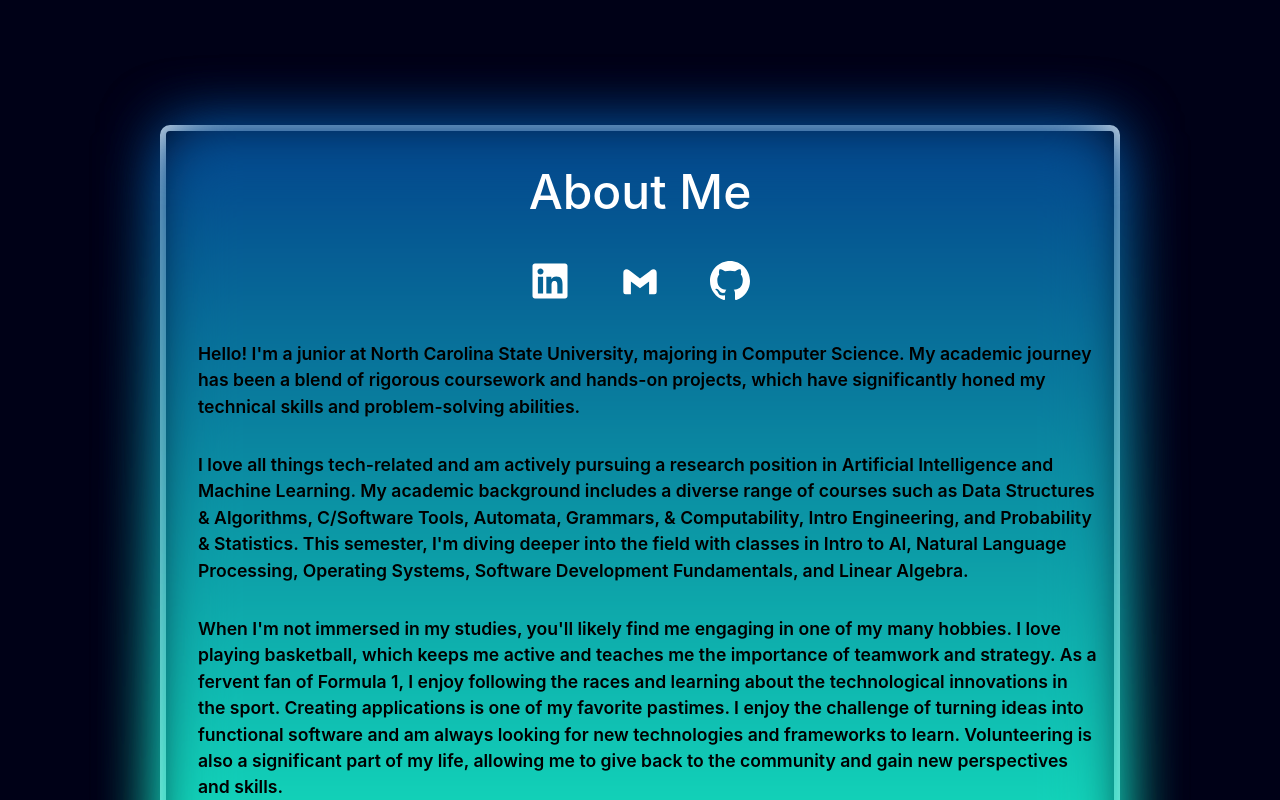
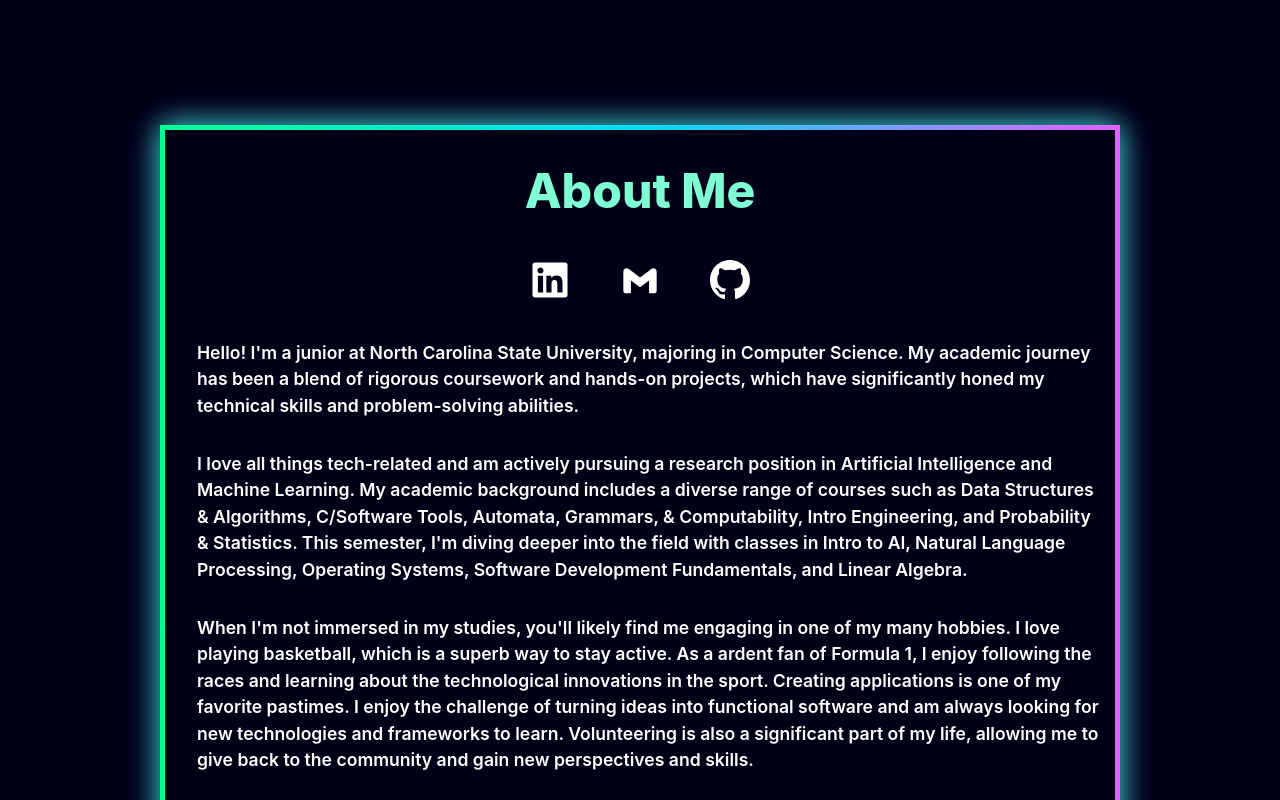
Before and after one commit to DineshK100/Personal-Portfolio-Website, a React (Create React App) app: page / in a window 1280 px wide. Shown: the part 900-1700 px from the top of the page. Built offline with nearby package versions, Linux system fonts and the light colour scheme.

Commit message:
Final design changes before deployment

```diff
--- a/src/about.css
+++ b/src/about.css
@@ -1,4 +1,4 @@
-.about{
+.about {
     padding-top: 14rem;
     padding-bottom: 11rem;
     display: flex;
@@ -6,21 +6,21 @@
     align-items: center;
 }
 
-.media-item{
-    width:40px;
+.media-item {
+    width: 40px;
     position: relative;
     z-index: 1;
     height: 40px;
     cursor: pointer;
 }
 
-.media-item:hover{
+.media-item:hover {
     transform: scale(1.1);
     cursor: pointer;
 }
 
-.media{
-    display:flex;
+.media {
+    display: flex;
     flex-direction: row;
     gap: 50px;
     justify-content: center;
@@ -30,28 +30,35 @@
 
 .about-card {
     position: relative;
-    border: 6px solid white;
+    border: 5px solid;
     border-radius: 10px;
+    border-image-source: linear-gradient(to right, #00ff94, #00dfff, #e361ff);
+    border-image-slice: 1;
     width: 75%;
     justify-content: center;
+    z-index: 1;
+    box-shadow: 0 0 30px rgba(0, 255, 148, 0.5),
+                0 0 30px rgba(0, 223, 255, 0.5),
+                0 0 30px rgba(227, 97, 255, 0.5);
 }
 
-.about-card::before, .about-card::after {
+.about-card::before {
     content: "";
     position: absolute;
-    top: 0;
-    left: 0;
-    right: 0;
-    bottom: 0;
-    background: linear-gradient(to top, #17ffc6, #03448c);
-    z-index: 0;
+    top: -5px;
+    left: -5px;
+    right: -5px;
+    bottom: -5px;
     border-radius: inherit;
-    filter: blur(2rem);
+    border: 5px solid transparent;
+    z-index: -1;
 }
 
 .about-card h2 {
     position: relative;
     z-index: 1;
+    color: aquamarine;
+    font-weight: 800;
     padding-top: 2rem;
     display: flex;
     justify-content: center;
@@ -59,16 +66,14 @@
 }
 
 .about-card p {
-    display:flex;
+    display: flex;
     justify-content: center;
     position: relative;
     font-size: 1.1rem;
     z-index: 1;
     padding: 0.5rem 0.5rem;
-    color: black;
-    justify-content: center;
-    filter: brightness(200%);
+    color: white;
     font-weight: 600;
-    padding-left: 2rem;;
-    padding-right: 1rem;;
+    padding-left: 2rem;
+    padding-right: 1rem;
 }
--- a/src/about.js
+++ b/src/about.js
@@ -56,9 +56,8 @@ function About() {
 
         <p>
           When I'm not immersed in my studies, you'll likely find me engaging in
-          one of my many hobbies. I love playing basketball, which keeps me
-          active and teaches me the importance of teamwork and strategy. As a
-          fervent fan of Formula 1, I enjoy following the races and learning
+          one of my many hobbies. I love playing basketball, which is a superb way to stay active. As a
+          ardent fan of Formula 1, I enjoy following the races and learning
           about the technological innovations in the sport. Creating
           applications is one of my favorite pastimes. I enjoy the challenge of
           turning ideas into functional software and am always looking for new
--- a/src/experience.css
+++ b/src/experience.css
@@ -166,7 +166,8 @@
     font-size: 19px;
     font-weight: 700;
     line-height: 24px;
-    margin: 0 0 15px 0
+    margin: 0 0 15px 0;
+    color: aquamarine;
 }
 
 .main-timeline .description {
--- a/src/intro.js
+++ b/src/intro.js
@@ -1,11 +1,10 @@
-import React, { useEffect } from "react";
+import React from "react";
 import "./intro.css";
 import { Link } from "react-scroll";
 
 import Skills from "./skills";
 import Experience from "./experience";
 import About from "./about";
-
 import Projects from "./projects";
 
 const Intro = () => {
--- a/src/projects.css
+++ b/src/projects.css
@@ -24,6 +24,7 @@
 .f1-info h2{
     display: flex;
     justify-content: center;
+    color: aquamarine;
     padding-bottom: 1rem;
     font-size: 3rem;
 }
@@ -53,6 +54,7 @@
 
 .personal-info h2{
     display: flex;
+    color: aquamarine;
     justify-content: center;
     padding-bottom: 1rem;
     font-size: 3rem;
```
